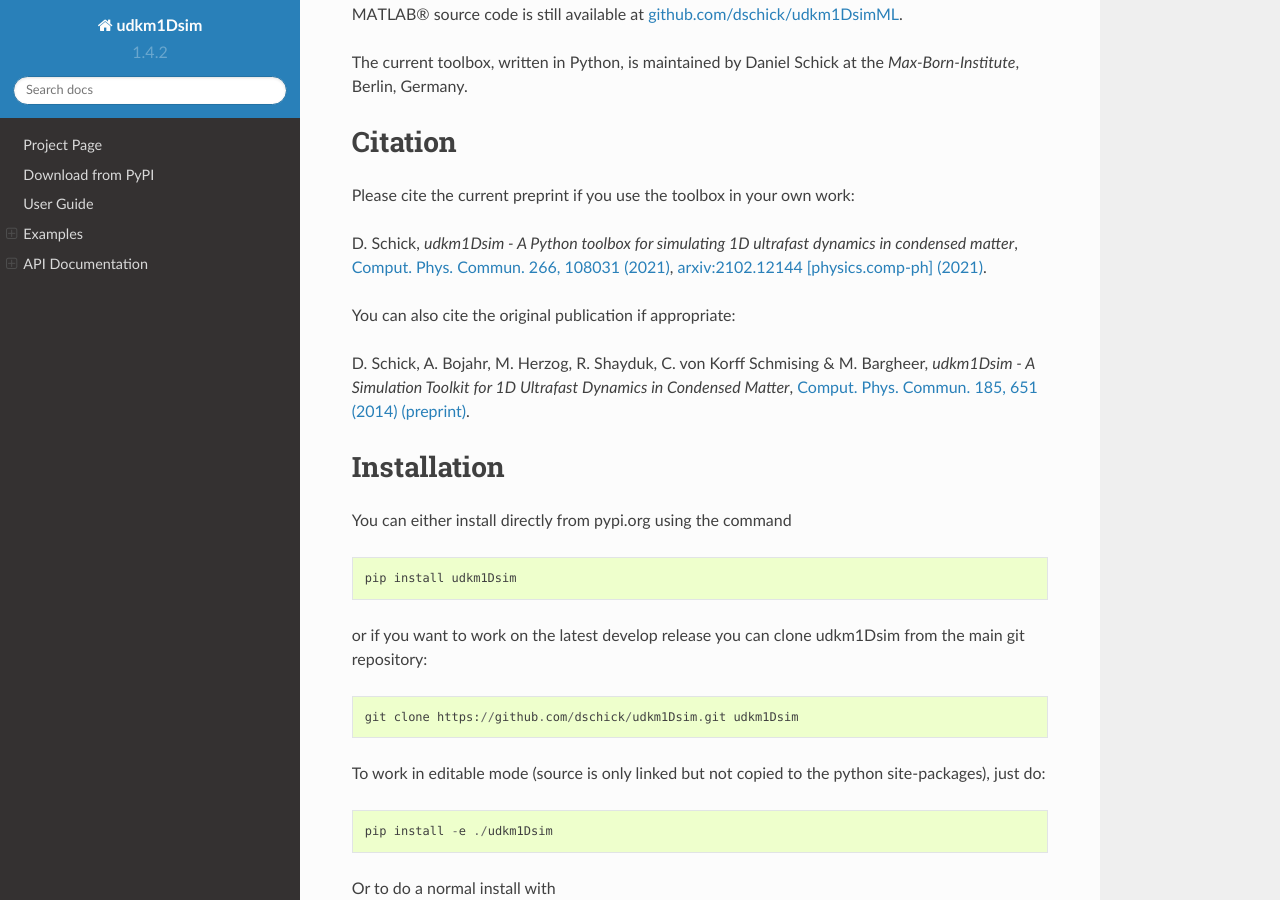
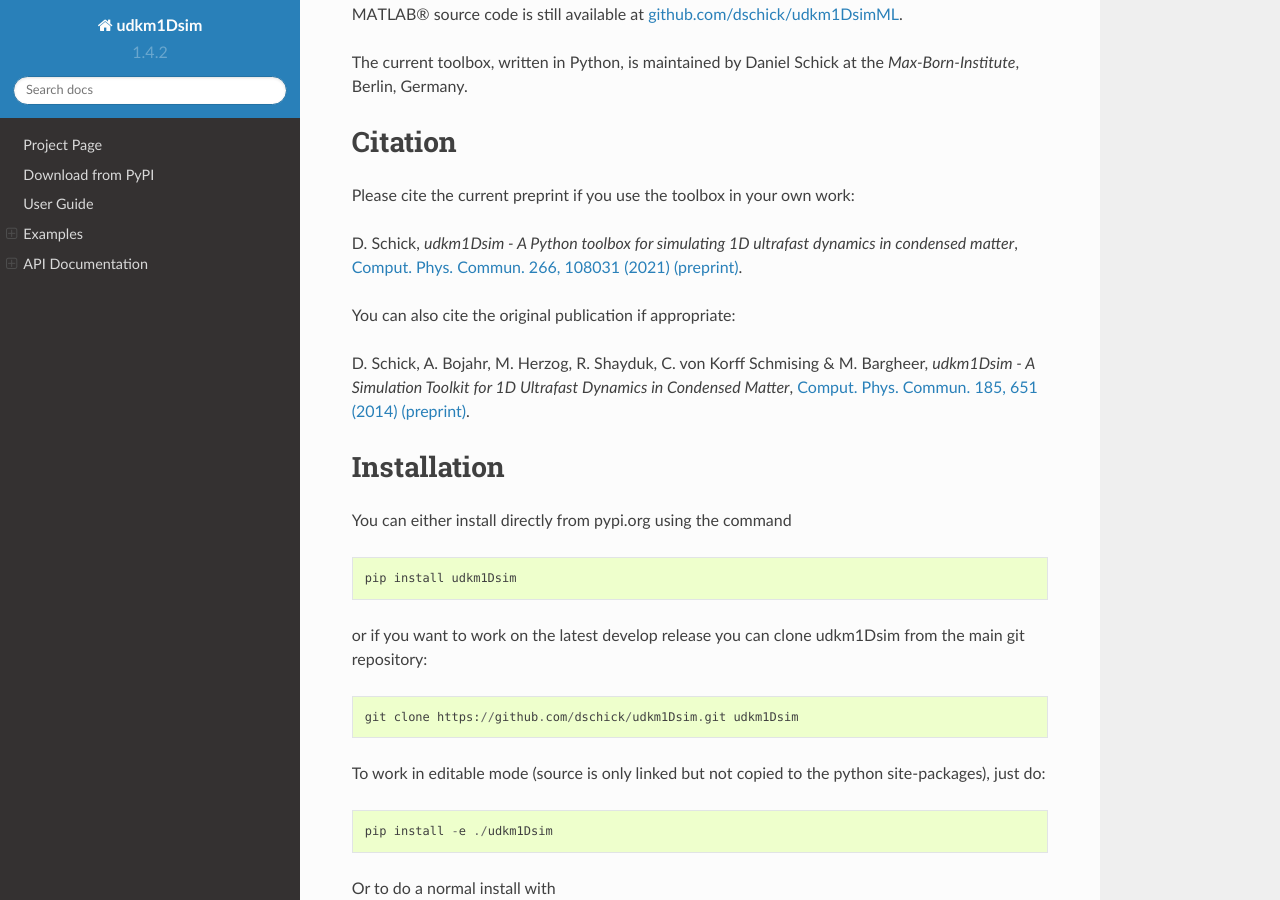
Before and after one commit to dschick/udkm1Dsim, a Sphinx documentation site: the page built from docs/source/index.rst, in a window 1280 px wide and 900 px high, scrolled down 613 px. Built offline with Sphinx 7.4.7 and the Read the Docs theme 2.0.0, drawn with Linux system fonts in a browser that asks for light colours.

Commit message:
another update of citation

```diff
--- a/docs/source/index.rst
+++ b/docs/source/index.rst
@@ -47,8 +47,8 @@ Citation
 Please cite the current preprint if you use the toolbox in your own work:
 
 D. Schick, *udkm1Dsim - A Python toolbox for simulating 1D ultrafast dynamics in condensed matter*,
-`Comput. Phys. Commun. 266, 108031 (2021) <https://doi.org/10.1016/j.cpc.2021.108031>`_,
-`arxiv:2102.12144 [physics.comp-ph] (2021) <https://arxiv.org/abs/2102.12144>`_.
+`Comput. Phys. Commun. 266, 108031 (2021) <https://doi.org/10.1016/j.cpc.2021.108031>`_
+`(preprint) <https://arxiv.org/abs/2102.12144>`_.
 
 You can also cite the original publication if appropriate:
 
```
Also changed, not shown: README.md (+1 -1 lines).
